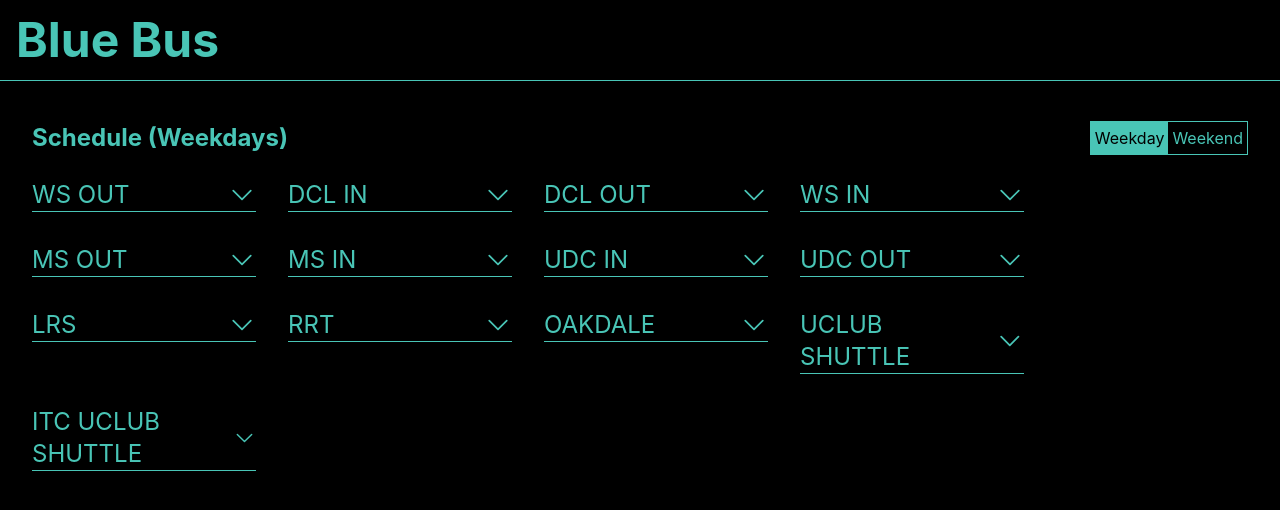
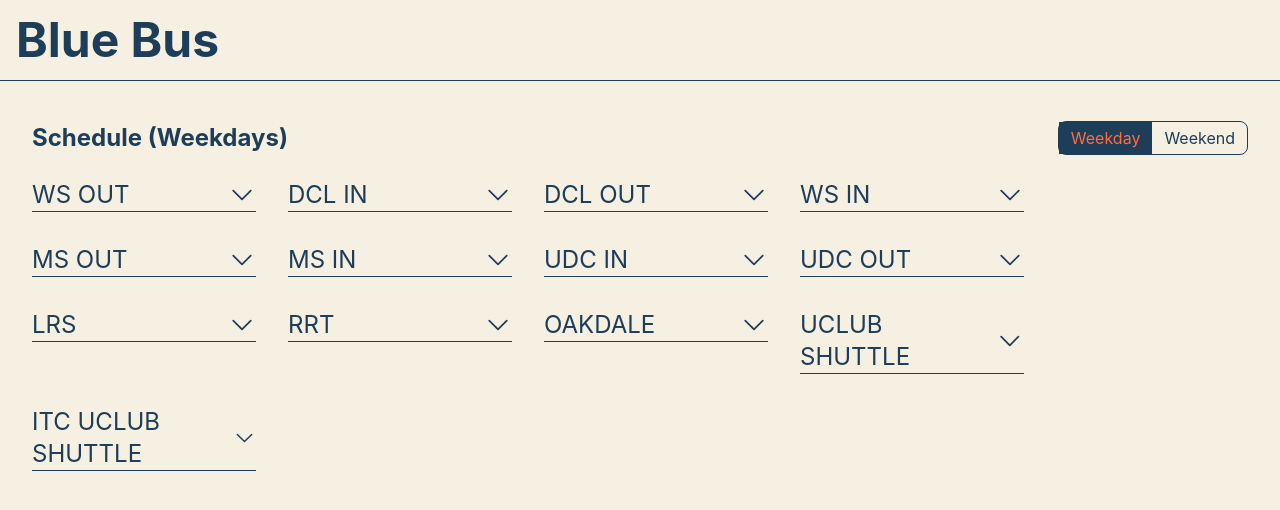
Before and after one commit to ParmarTarun/occt-blue-bus, a React (Create React App) app: page / in a window 1280 px wide. Shown: the top 510 px of the page. Built offline with nearby package versions, Linux system fonts and the light colour scheme.

Commit message:
:sparkles: Make Color Changes

```diff
--- a/src/App.tsx
+++ b/src/App.tsx
@@ -23,25 +23,29 @@ const App = () => {
   useEffect(() => updateData(isWeekend()), []);
 
   return (
-    <div className="min-h-screen bg-dark">
+    <div className="min-h-screen bg-secondary">
       <Navbar />
       <div className="p-4">
         <div className="mt-4 flex items-center justify-between px-4 py-2">
           <h1 className="text-primary text-2xl font-bold">
             Schedule {weekend ? "(Weekend)" : "(Weekdays)"}
           </h1>
-          <div className="border border-primary p-0 md:flex">
+          <div className="border border-primary p-0 md:flex rounded-lg">
             <button
-              className={` px-3 sm:px-1 py-1 w-full ${
-                weekend ? "bg-transparent text-primary" : "bg-primary"
+              className={` md:px-3 sm:px-1 py-1 w-full ${
+                weekend
+                  ? "bg-transparent text-primary"
+                  : "bg-primary text-darkHighlight"
               }`}
               onClick={() => updateData(false)}
             >
               Weekday
             </button>
             <button
-              className={` px-3 sm:px-1 py-1 w-full ${
-                weekend ? "bg-primary" : "bg-transparent text-primary"
+              className={` md:px-3 sm:px-1 py-1 w-full ${
+                weekend
+                  ? "bg-primary text-darkHighlight"
+                  : "bg-transparent text-primary"
               }`}
               onClick={() => updateData(true)}
             >
--- a/src/components/BusComponent.tsx
+++ b/src/components/BusComponent.tsx
@@ -54,7 +54,7 @@ const BusComponent = ({ busData, busTitle }: BusComponentProps) => {
           {Object.entries(busData).map(([busStop, [timings, stops]], i) => (
             <div key={i}>
               <button
-                className=" p-2 bg-transparent border border-primary text-primary"
+                className=" p-2 bg-primary border border-primary text-darkHighlight"
                 onClick={() => toggleTimings(`${busTitle}_${i}`)}
               >
                 <BusStop title={busStop} />
--- a/src/components/BusTimings.tsx
+++ b/src/components/BusTimings.tsx
@@ -10,7 +10,8 @@ const BusTimings = ({ times, showRoute }: busTimingsProps) => {
     <div
       className="
         grid-cols-3
-        grid"
+        grid
+        "
     >
       {times.map((time, i) => {
         const colorClass = isPastTime(time) ? "text-red-800" : "text-green-800";
--- a/src/components/StopDetails.tsx
+++ b/src/components/StopDetails.tsx
@@ -24,7 +24,9 @@ const StopDetails = ({ id, timings, busData }: stopDetailsProps) => {
     <div>
       {
         <div
-          className=" bg-light
+          className="
+          border
+        border-primary
         rounded-b-lg
         rounded-tr-2xl
         text-sm
@@ -37,7 +39,7 @@ const StopDetails = ({ id, timings, busData }: stopDetailsProps) => {
           {!Object.keys(route).length ? (
             <>
               <BusTimings times={timings} showRoute={showRoute} />
-              <div>
+              <div className="text-primary">
                 <i>Click on time to see whole route</i>
               </div>
             </>
--- a/tailwind.config.js
+++ b/tailwind.config.js
@@ -4,9 +4,10 @@ module.exports = {
   theme: {
     extend: {
       colors: {
-        primary: "#49c5b6",
-        dark: "#000000",
-        light: "#ffffff",
+        primary: "#1e3d59",
+        secondary: "#f5f0e1",
+        darkHighlight: "#ff6e40",
+        lightHighlight: "#ffc13b",
       },
     },
   },
```
